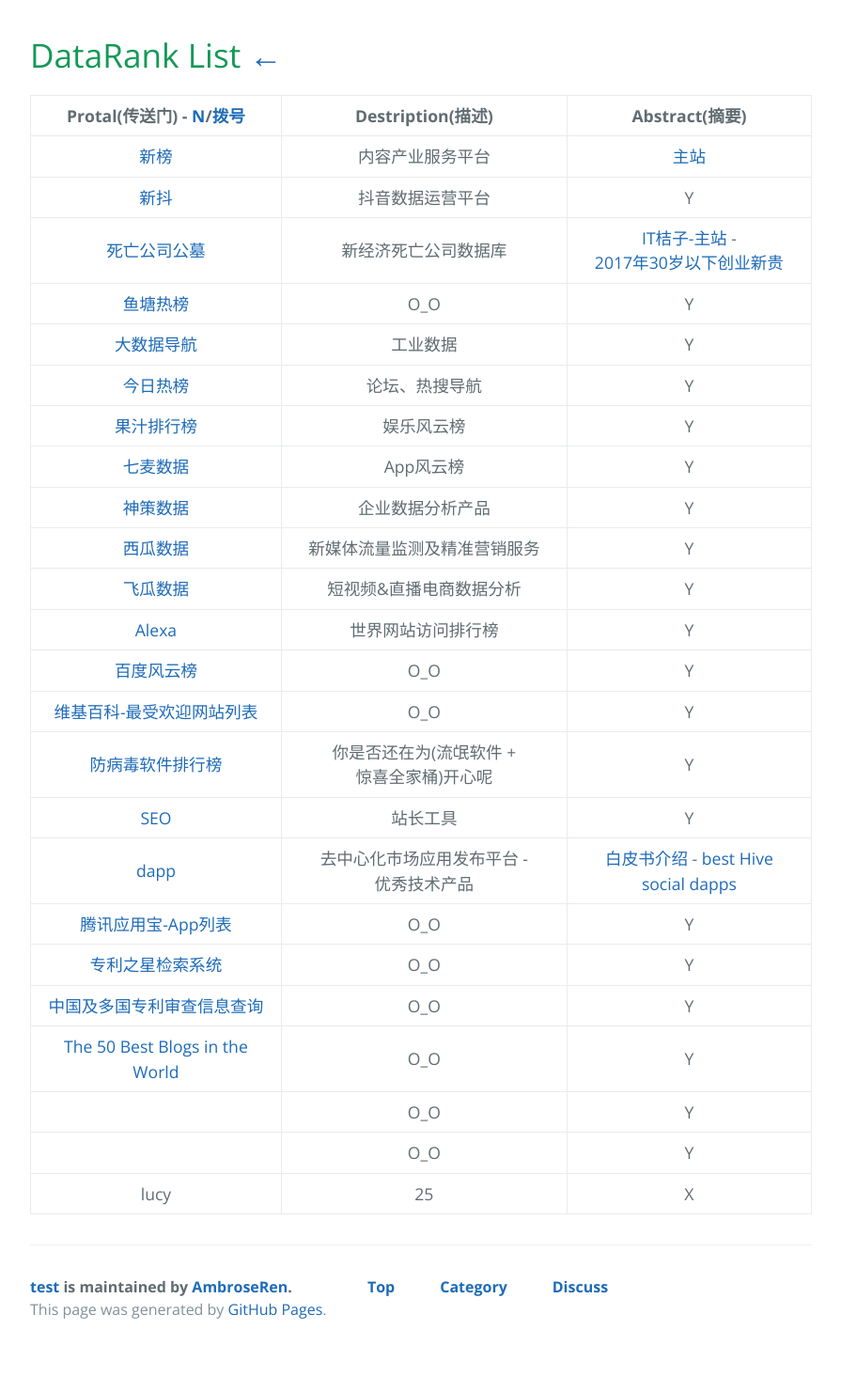
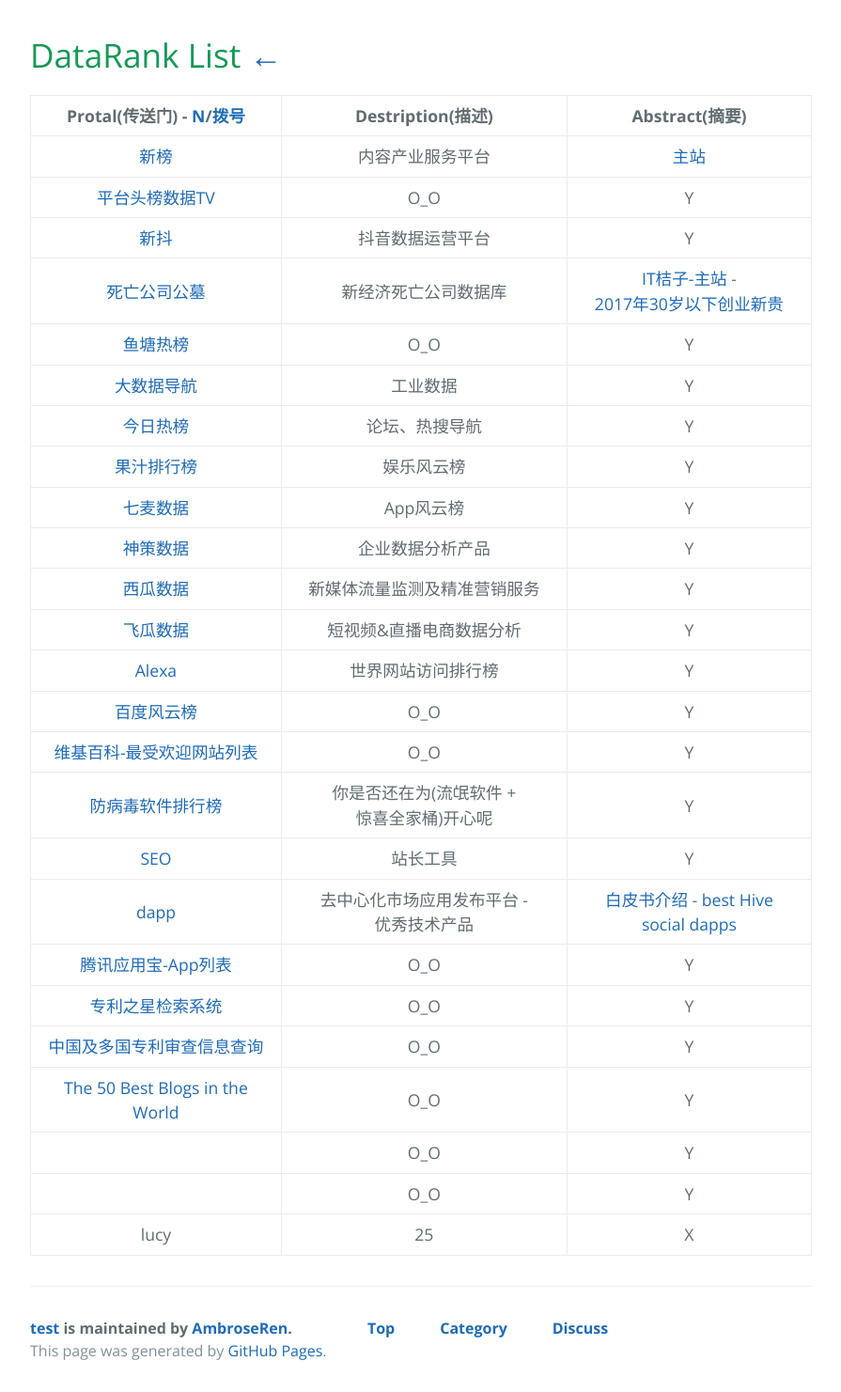
Before and after one commit to AmbroseRen/test, a Jekyll site: the page built from Data/DataRank.md, in a window 1280 px wide. Shown: the whole page at 94% size, without its empty margins (192-1087 px from the left). Built offline with Jekyll 4.4.1, drawn with Linux system fonts in a browser that asks for light colours; our own code applies the rules of GitHub Pages for plain Markdown files; the repository's description, which GitHub fills in, is left out; before the commit the page ends 1437 px from its top, so only the background shows below that.

Commit message:
Update DataRank.md

```diff
--- a/Data/DataRank.md
+++ b/Data/DataRank.md
@@ -3,6 +3,7 @@
 | Protal(传送门) - [N](../Library/synthesize.md)/[拨号](../navigation.md) | Destription(描述) | Abstract(摘要) |
 |:---:|:---:|:---:|
 | [新榜](https://www.newrank.cn/public/info/list.html?period=day&type=data) | 内容产业服务平台 | [主站](https://newrank.cn/) |
+| [平台头榜数据TV](http://www.toubang.tv/anchor/mutile.html) | O_O | Y |
 | [新抖](https://xd.newrank.cn/home/index) | 抖音数据运营平台 | Y |
 | [死亡公司公墓](https://www.itjuzi.com/deathCompany) | 新经济死亡公司数据库 | [IT桔子-主站](https://www.itjuzi.com/) - [2017年30岁以下创业新贵](https://www.itjuzi.com/addedDataRankInfo?id=24&type=4&isExit=1) |
 | [鱼塘热榜](https://mo.fish/) | O_O | Y |
```
